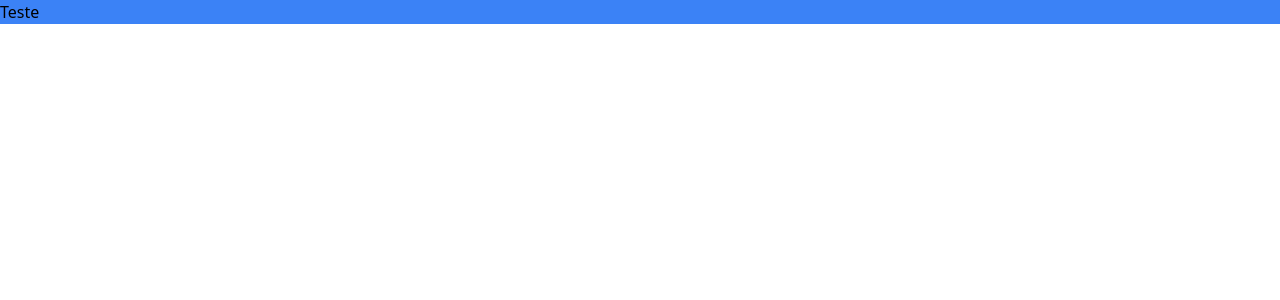
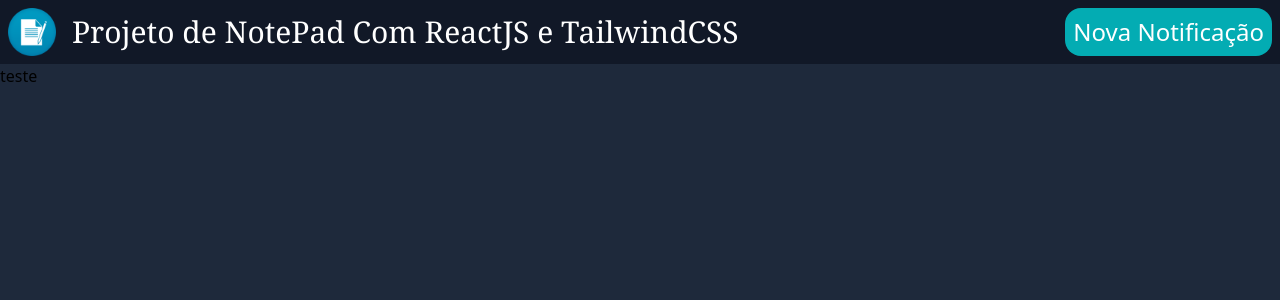
Before and after one commit to Jonalvesilva/Projeto_Jons_Notepads, a React (Create React App) app: page / in a window 1280 px wide. Shown: the top 300 px of the page. Built offline with nearby package versions, Linux system fonts and the light colour scheme.

Commit message:
Aplicação da AppBar e da Div Body

```diff
--- a/src/App.tsx
+++ b/src/App.tsx
@@ -1,9 +1,15 @@
 import React from "react";
 import logo from "./logo.svg";
 import "./App.css";
+import AppBar from "./componentes/AppBar";
 
 function App() {
-  return <div className="bg-blue-500">Teste</div>;
+  return (
+    <>
+      <AppBar />
+      <div className="bg-slate-800 relative top-16 min-h-full">teste</div>
+    </>
+  );
 }
 
 export default App;
```
